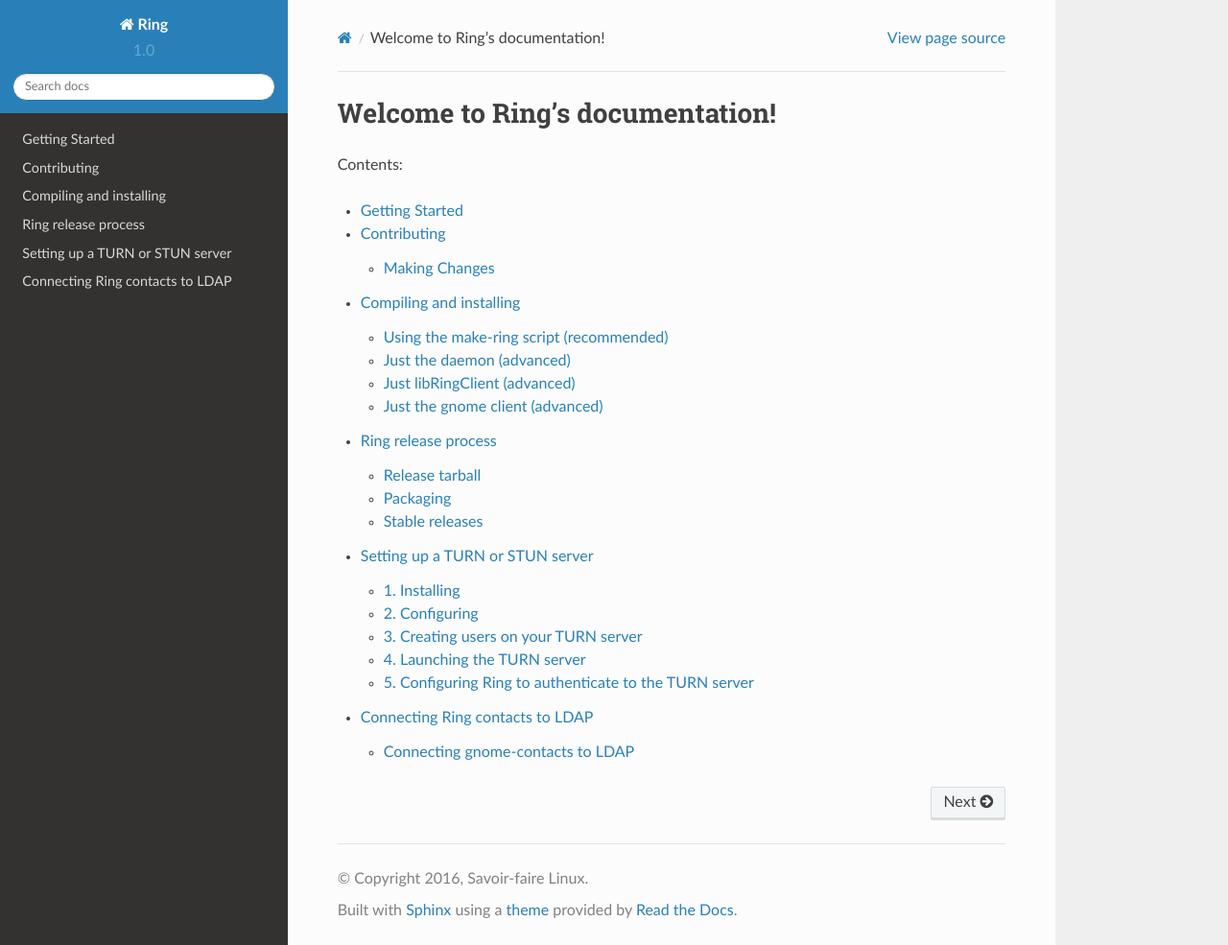
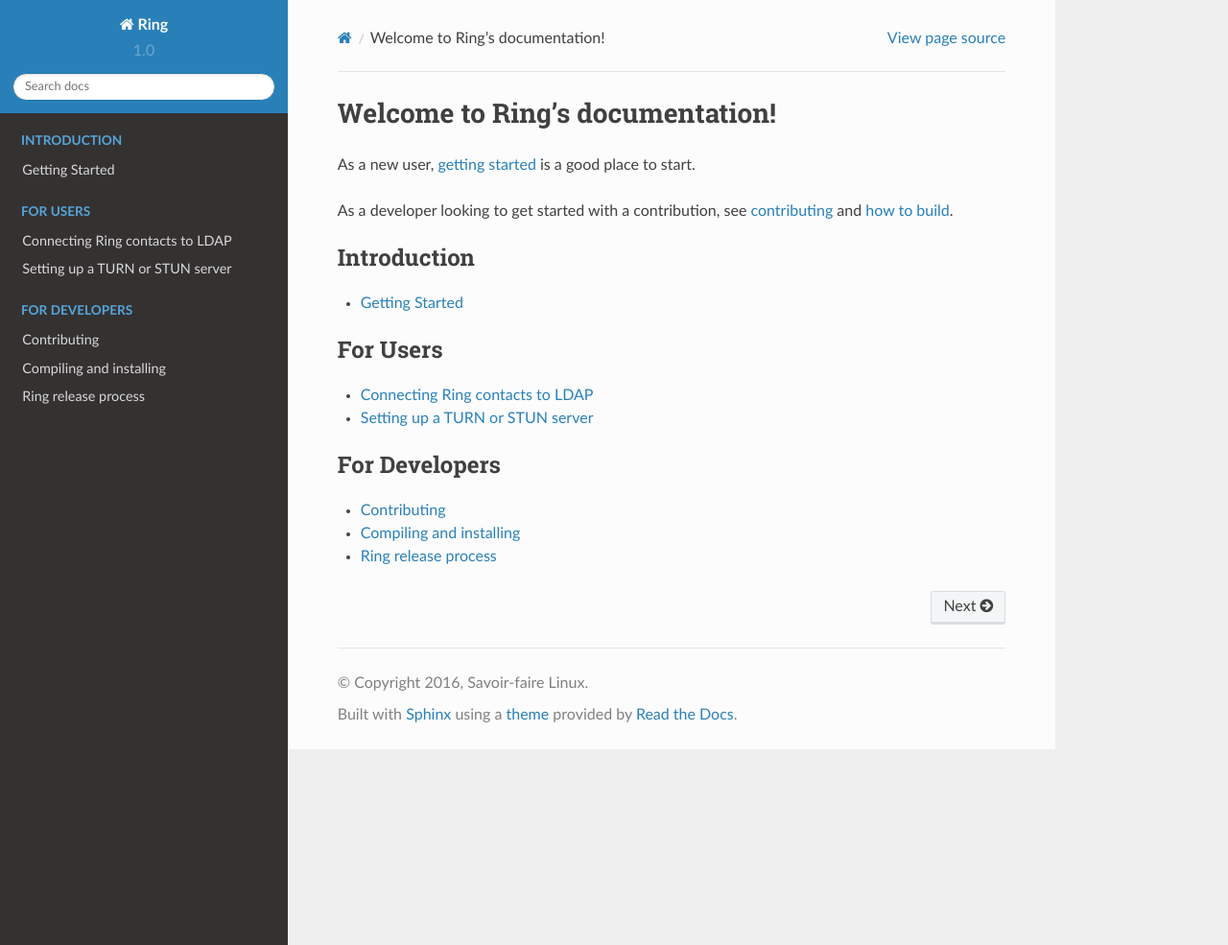
Before and after one commit to savoirfairelinux/jami-project, a Sphinx documentation site: the page built from docs/source/index.rst, in a window 1280 px wide and 985 px high. Shown: the whole window at 96% size. Built offline with Sphinx 7.4.7 and the Read the Docs theme 2.0.0, drawn with Linux system fonts in a browser that asks for light colours.

Commit message:
Refactor documentation into sections
Change-Id: I5c31dd0f2d949b9da602cd0d35751e18e51d6710

```diff
--- a/docs/source/compiling_and_installing/index.rst
+++ b/docs/source/dev/compiling_and_installing/index.rst
@@ -1,3 +1,5 @@
+.. _building:
+
 Compiling and installing
 ========================
 
--- a/docs/source/contributing.rst
+++ b/docs/source/dev/contributing.rst
@@ -1,3 +1,5 @@
+.. _contributing:
+
 Contributing
 ============
 
--- a/docs/source/getting_started.rst
+++ /dev/null
@@ -1,4 +0,0 @@
-Getting Started
-===============
-
-For now, this manual only covers developers documentation. To get started with Ring, you should visit the `download page <https://ring.cx/en/download>`_ where there are instructions for installing Ring on your system.
--- a/docs/source/index.rst
+++ b/docs/source/index.rst
@@ -1,14 +1,32 @@
 Welcome to Ring's documentation!
 ================================
 
-Contents:
+As a new user, :ref:`getting started <getting_started>` is a good place to
+start.
+
+As a developer looking to get started with a contribution, see
+:ref:`contributing <contributing>` and :ref:`how to build <building>`.
 
 .. toctree::
-   :maxdepth: 2
+   :caption: Introduction
+   :maxdepth: 1
+   :glob:
 
-   getting_started
-   contributing
-   compiling_and_installing/index
-   releasing
-   setting_up_turn_stun
-   connecting_to_ldap
+   intro/getting_started
+
+.. toctree::
+   :caption: For Users
+   :maxdepth: 1
+   :glob:
+
+   users/connecting_to_ldap
+   users/setting_up_turn_stun
+
+.. toctree::
+   :caption: For Developers
+   :maxdepth: 1
+   :glob:
+
+   dev/contributing
+   dev/compiling_and_installing/index
+   dev/releasing
```
Also changed, not shown: docs/source/intro/getting_started.rst (added, +8 -0 lines), docs/source/dev/compiling_and_installing/daemon.rst (renamed from docs/source/compiling_and_installing/daemon.rst), docs/source/dev/compiling_and_installing/gnome_client.rst (renamed from docs/source/compiling_and_installing/gnome_client.rst), docs/source/dev/compiling_and_installing/lrc.rst (renamed from docs/source/compiling_and_installing/lrc.rst), docs/source/dev/compiling_and_installing/ring-project.rst (renamed from docs/source/compiling_and_installing/ring-project.rst), docs/source/dev/releasing.rst (renamed from docs/source/releasing.rst), docs/source/users/connecting_to_ldap.rst (renamed from docs/source/connecting_to_ldap.rst), docs/source/users/setting_up_turn_stun.rst (renamed from docs/source/setting_up_turn_stun.rst).
